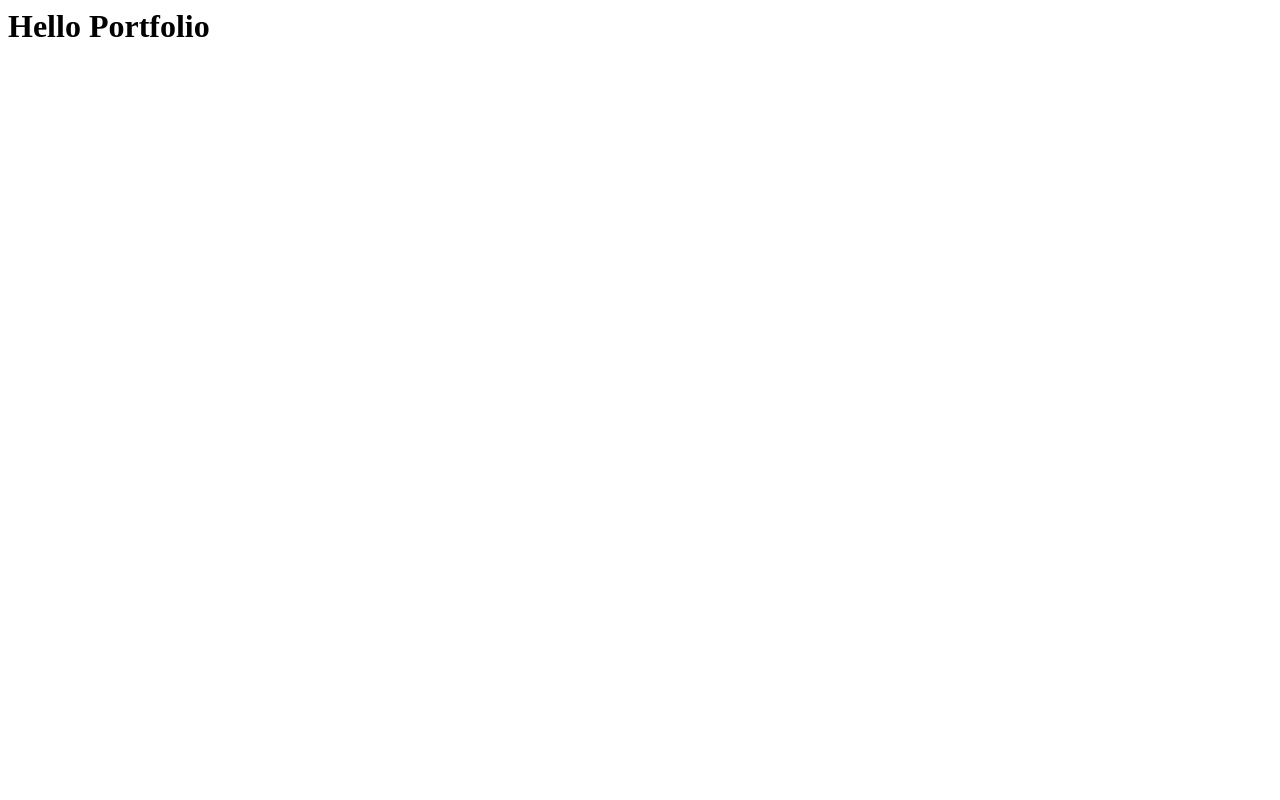
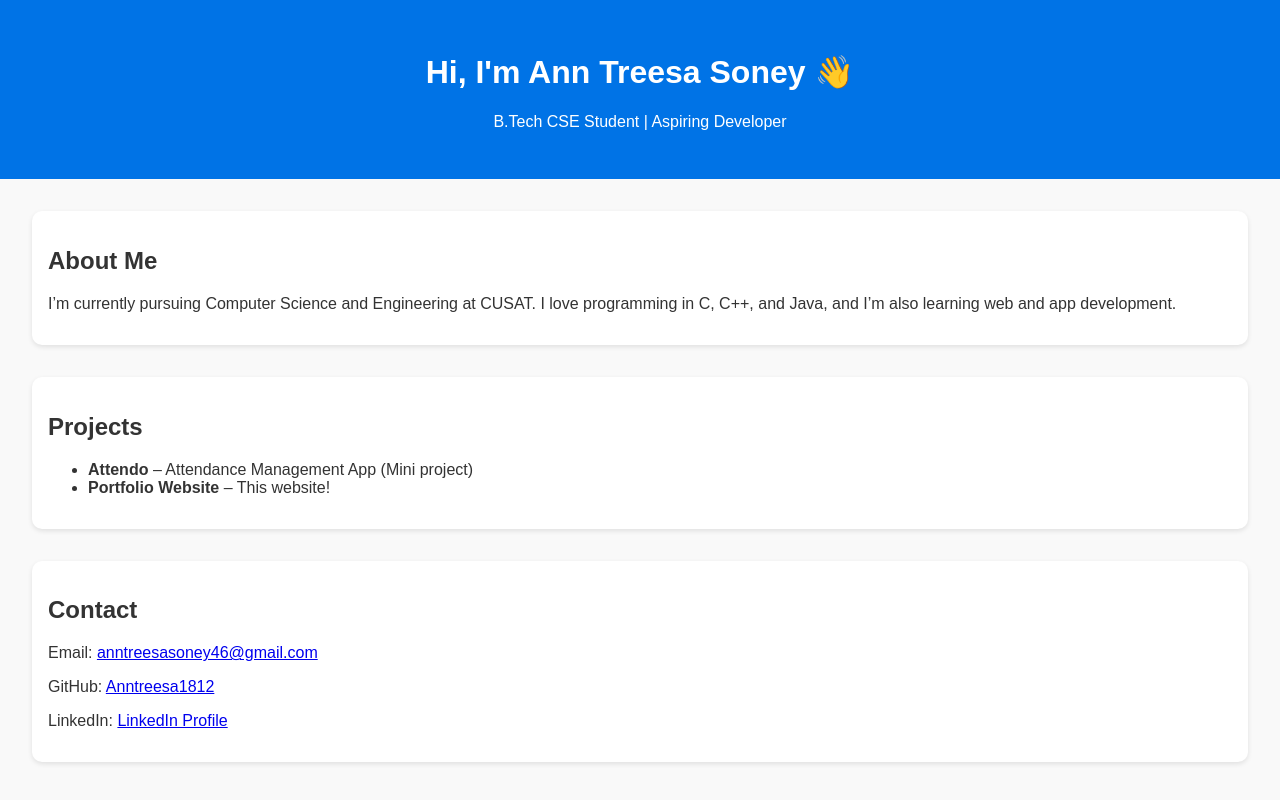
Before and after one commit to Anntreesa1812/portfolio, a plain HTML site: page index.html in a window 1280 px wide. Drawn offline with Linux system fonts and the light colour scheme.

Commit message:
Update index.html

```diff
--- a/index.html
+++ b/index.html
@@ -1 +1,35 @@
-<h1>Hello Portfolio</h1>
+<!DOCTYPE html>
+<html lang="en">
+<head>
+  <meta charset="UTF-8">
+  <meta name="viewport" content="width=device-width, initial-scale=1.0">
+  <title>Ann Treesa Soney | Portfolio</title>
+  <link rel="stylesheet" href="style.css">
+</head>
+<body>
+  <header>
+    <h1>Hi, I'm Ann Treesa Soney 👋</h1>
+    <p>B.Tech CSE Student | Aspiring Developer</p>
+  </header>
+
+  <section id="about">
+    <h2>About Me</h2>
+    <p>I’m currently pursuing Computer Science and Engineering at CUSAT. I love programming in C, C++, and Java, and I’m also learning web and app development.</p>
+  </section>
+
+  <section id="projects">
+    <h2>Projects</h2>
+    <ul>
+      <li><b>Attendo</b> – Attendance Management App (Mini project)</li>
+      <li><b>Portfolio Website</b> – This website!</li>
+    </ul>
+  </section>
+
+  <section id="contact">
+    <h2>Contact</h2>
+    <p>Email: <a href="mailto:anntreesasoney46@gmail.com">anntreesasoney46@gmail.com</a></p>
+    <p>GitHub: <a href="https://github.com/Anntreesa1812" target="_blank">Anntreesa1812</a></p>
+    <p>LinkedIn: <a href="https://www.linkedin.com/in/ann-treesa-soney-24451a255/" target="_blank">LinkedIn Profile</a></p>
+  </section>
+</body>
+</html>
```
